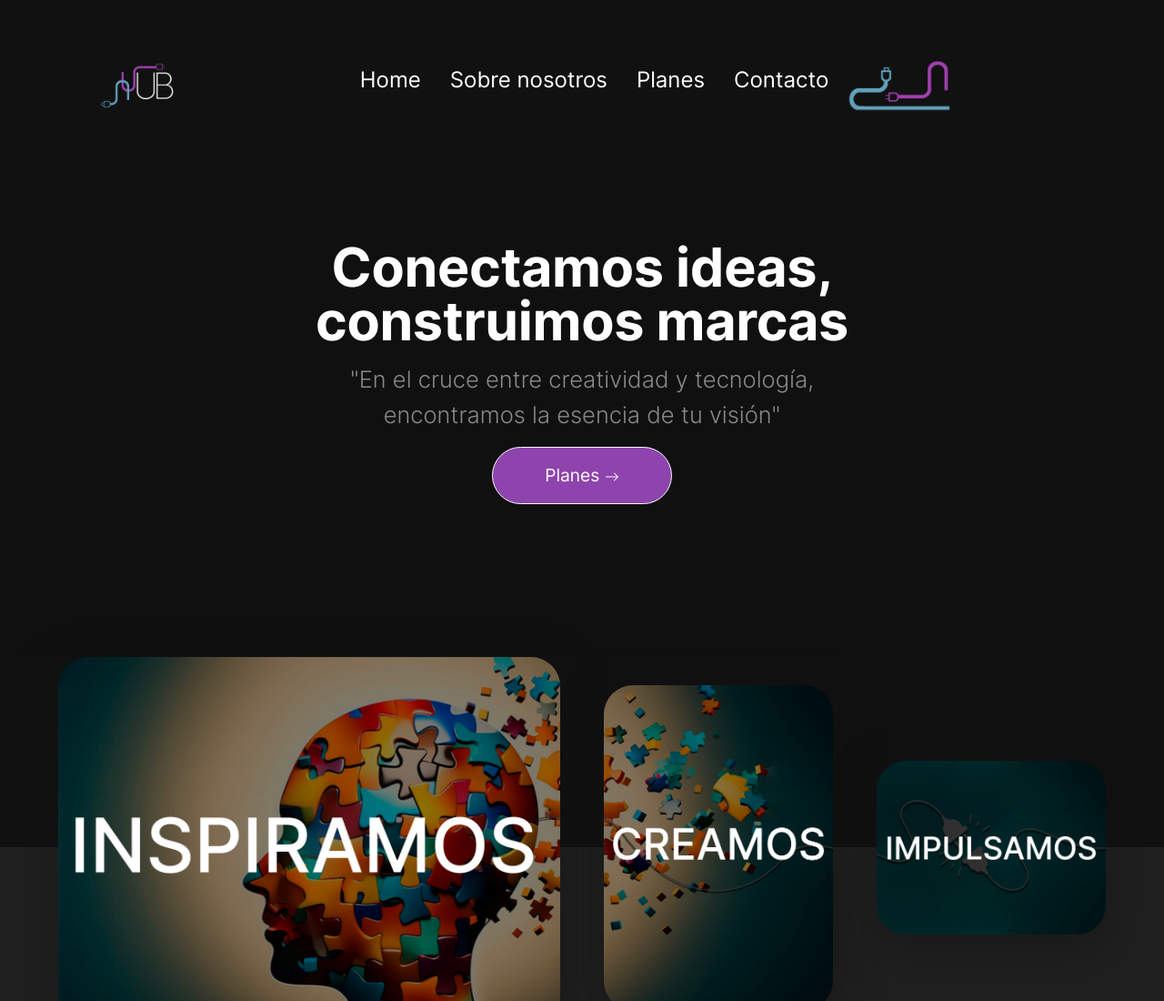
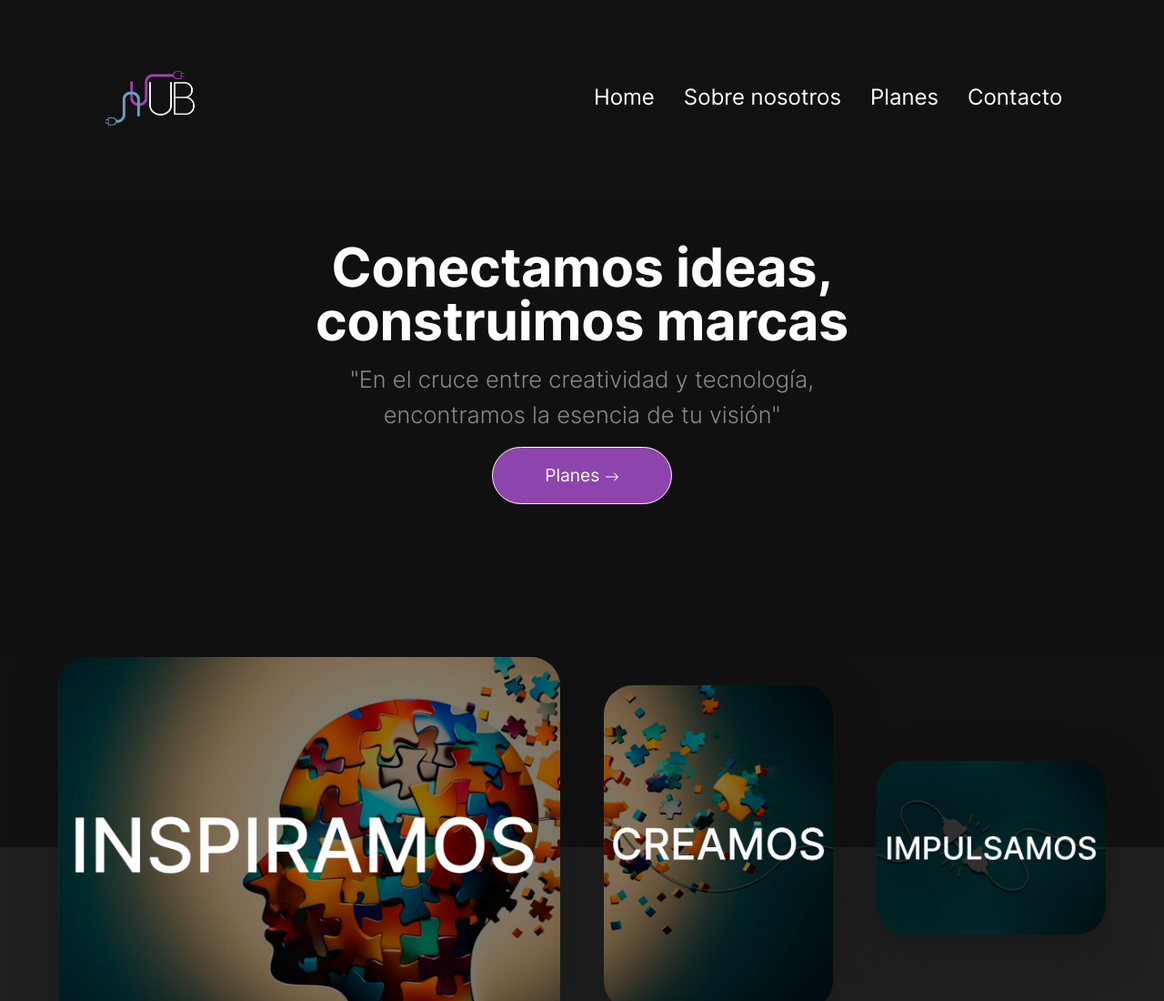
Before and after one commit to FranMayer/hub, a website: page index.html in a window 1280 px wide. Shown: the top 1100 px of the page at 91% size. Drawn offline with Linux system fonts and the light colour scheme.

Commit message:
modificando navbar

```diff
--- a/index.html
+++ b/index.html
@@ -73,15 +73,11 @@
 <body class="bg-black text-white mt-0" data-bs-spy="scroll" data-bs-target="#navScroll">
 
   <nav id="navScroll" class="navbar navbar-dark bg-black fixed-top px-vw-5" tabindex="0">
-
-  <div class="container">
-
-    <a class="navbar-brand pe-md-4 fs-4 col-12 col-md-auto text-center" href="index.html">
-          <img src="./img/Logo variacion 3 color fondo transparente.png" style="height: 4em;">
-    </a>
-
-    <ul class="navbar-nav mx-auto mb-2 mb-lg-0 list-group list-group-horizontal">
-
+    <div class="container">
+      <a class="navbar-brand pe-md-4 fs-4 col-12 col-md-auto text-center" href="index.html">
+        <img src="./img/Logo variacion 3 color fondo transparente.png" style="height: 5em;">
+      </a>
+      <ul class="navbar-nav ms-auto mb-2 mb-lg-0 list-group list-group-horizontal">
         <li class="nav-item">
           <a class="nav-link fs-5" href="index.html" aria-label="Homepage">
             Home
@@ -102,14 +98,10 @@
             Contacto
           </a>
         </li>
+      </ul>
+    </div>
+  </nav>
 
-        <li class="nav-item">
-          <img src="./img/Cables.png" alt="random" style="height: 4rem;">
-        </li>
-    </ul>
-
-  </div>
-</nav>
 
 
   <main>
```
